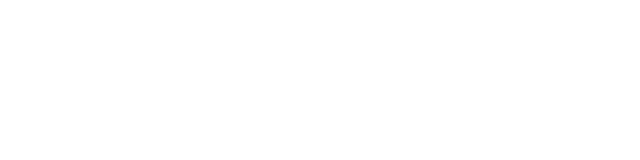
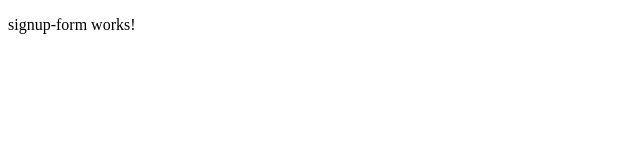
Before and after one commit to Afrosemobeen/cohort_037_038, an Angular app: page / in a window 1280 px wide. Shown: the top 160 px of the page, without its empty margins (0-640 px from the left). Built offline with nearby package versions, Linux system fonts and the light colour scheme.

Commit message:
added sign-up form in app.html

```diff
--- a/src/app/app.component.html
+++ b/src/app/app.component.html
@@ -1,2 +1,5 @@
+<div class="container">
+  <app-signup-form></app-signup-form>
 
+</div>
 <router-outlet></router-outlet>
```
